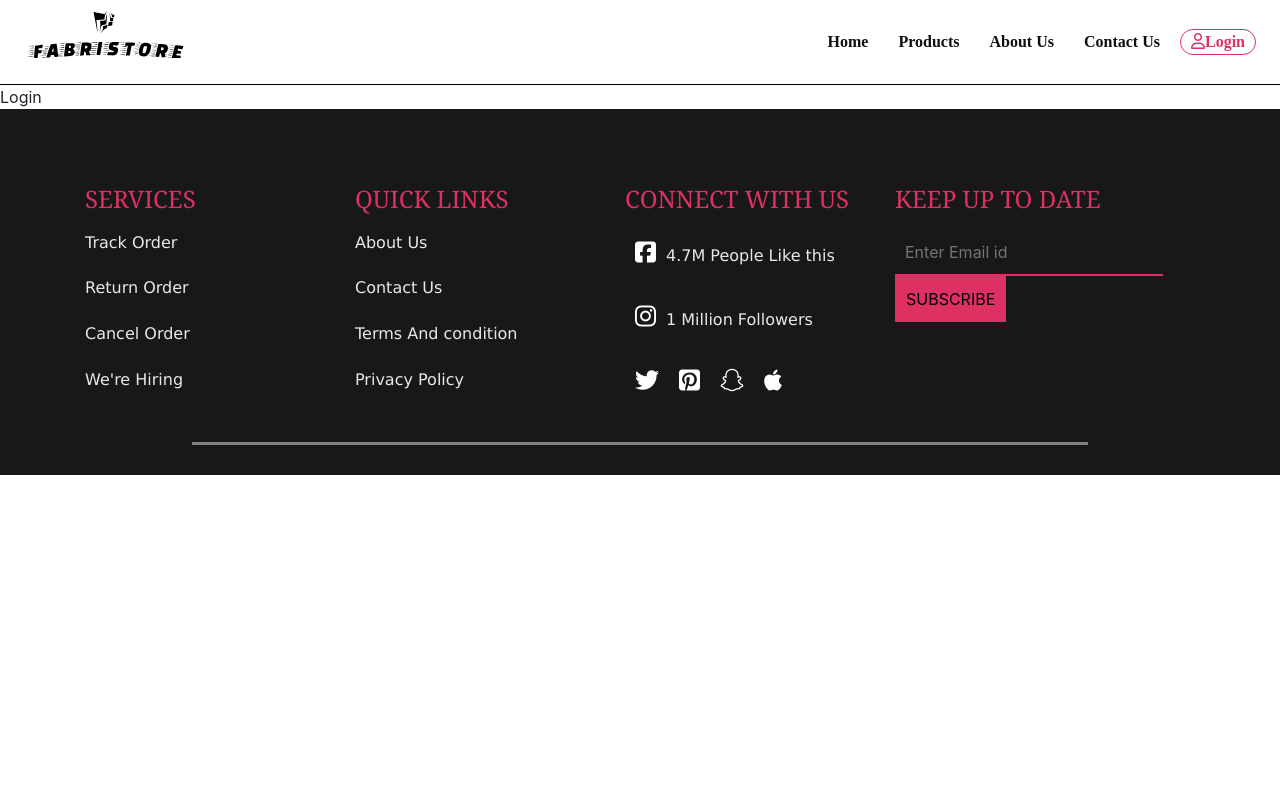
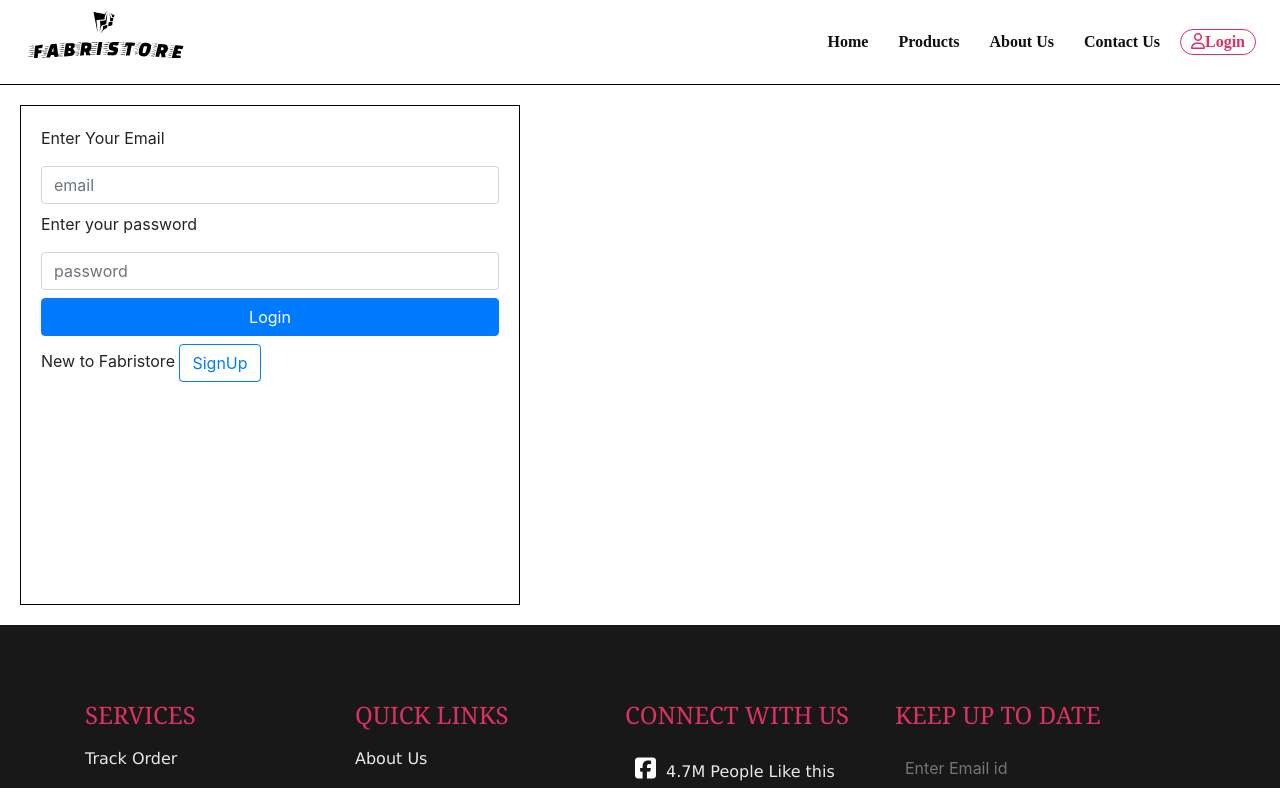
Before and after one commit to mdadnan2023/self-learning-, a React (Create React App) app: page /Login in a window 1280 px wide. Shown: the top 788 px of the page. Built offline with nearby package versions, Linux system fonts and the light colour scheme.

Commit message:
signup page fix

```diff
--- a/src/App.css
+++ b/src/App.css
@@ -579,7 +579,16 @@ th {
   border-radius: 5px;
   cursor: pointer;
 }
-
+.form-wrapper{
+  padding: 20px;
+  width: 500px;
+  height: 500px;
+  border: 1px solid #000000;
+  display: flex;
+  flex-direction: column;
+  margin: 20px;
+  gap: 8px;
+}
 .checkout-button:hover {
   background-color: #a03553;
 }
--- a/src/App.js
+++ b/src/App.js
@@ -13,6 +13,7 @@ import Footer from "./components/footer/footer.jsx";
 import Checkout from "../src/components/Checkout.js";
 import { Soon } from "./components/soon.js";
 import Login from "./components/Login.js";
+import Signup from "./components/Signup.js";
 
 
 
@@ -30,6 +31,7 @@ function App() {
           <Route path="/contact" element={<Contact />} />
           <Route path="/Soon" element={<Soon />} />
           <Route path="/Login" element={<Login />} />
+          <Route path="/Signup" element={<Signup />} />
           <Route path="*" element={<Error />} />
           <Route path="/product/:productId" element={<ProductDescription />} />
           <Route path="/checkout/:productId" element={<Checkout />} />
--- a/src/components/Checkout.js
+++ b/src/components/Checkout.js
@@ -46,7 +46,6 @@ export default function Checkout() {
         icon: 'warning'
     }
     ).then((result) => {
-        /* Read more about isConfirmed, isDenied below */
         if (result.isConfirmed) {
 
             Swal.fire('Your order is confirm', '', 'success');
--- a/src/components/Contact.js
+++ b/src/components/Contact.js
@@ -68,7 +68,6 @@ const Contact = () => {
 
   const handleSubmit = (e) => {
     e.preventDefault();
-    // Add your logic to handle form submission (e.g., send an email, store in a database)
     alert("Form submitted:", formData);
   };
 
--- a/src/components/Login.js
+++ b/src/components/Login.js
@@ -1,7 +1,17 @@
-import React from 'react'
+import React from "react";
+import { Link } from "react-router-dom";
 
 export default function Login() {
   return (
-    <div>Login</div>
-  )
+    <>
+      <div className="form-wrapper">
+        <label>Enter Your Email</label>
+        <input className="form-control" placeholder="email" type="email" />
+        <label>Enter your password</label>
+        <input className="form-control" placeholder="password" type="password" />
+        <button className="btn btn-primary">Login</button>
+        <span>New to Fabristore <Link className="btn btn-outline-primary" to="/Signup">SignUp</Link></span>
+      </div>
+    </>
+  );
 }
--- /dev/null
+++ b/src/components/Signup.js
@@ -0,0 +1,7 @@
+import React from 'react'
+
+export default function Signup() {
+  return (
+    <div>Signup</div>
+  )
+}
--- a/src/components/navbar/navbar.css
+++ b/src/components/navbar/navbar.css
@@ -58,6 +58,10 @@
     background-color: #DE3163;
     border-radius: 25px;
     color: white;
+}
+.icon-btn:hover{
+    background-color: transparent !important;
+    border-color: #000000 !important;
 }
 
 .wholenav nav ul li a{
```
